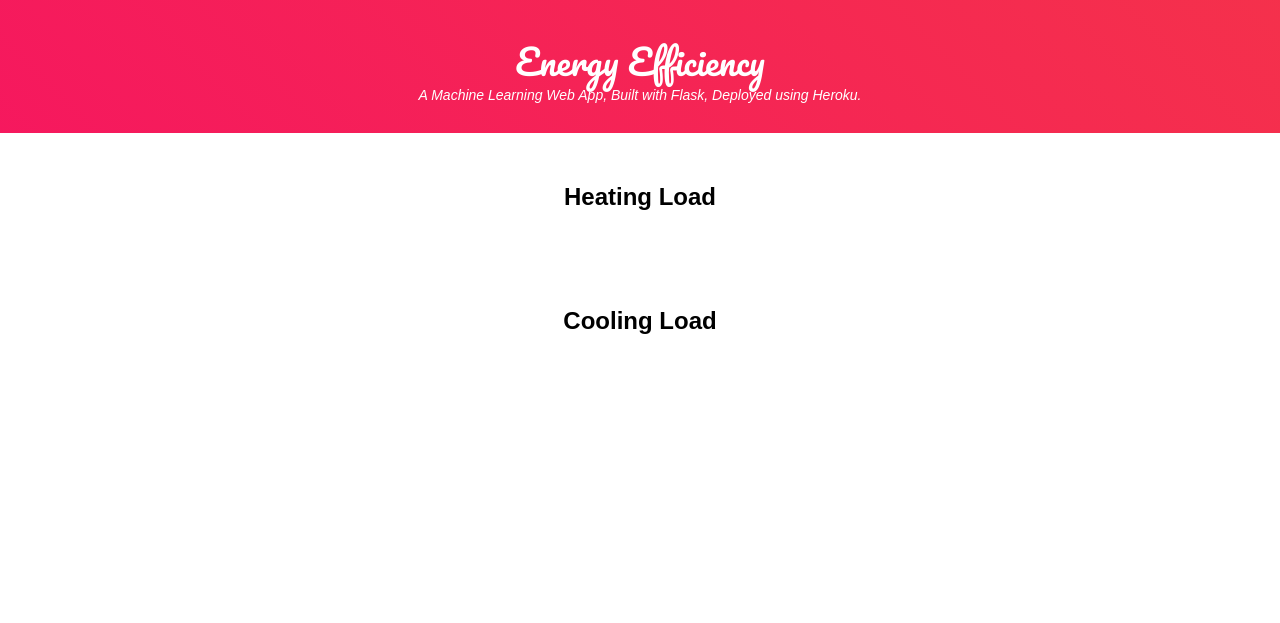
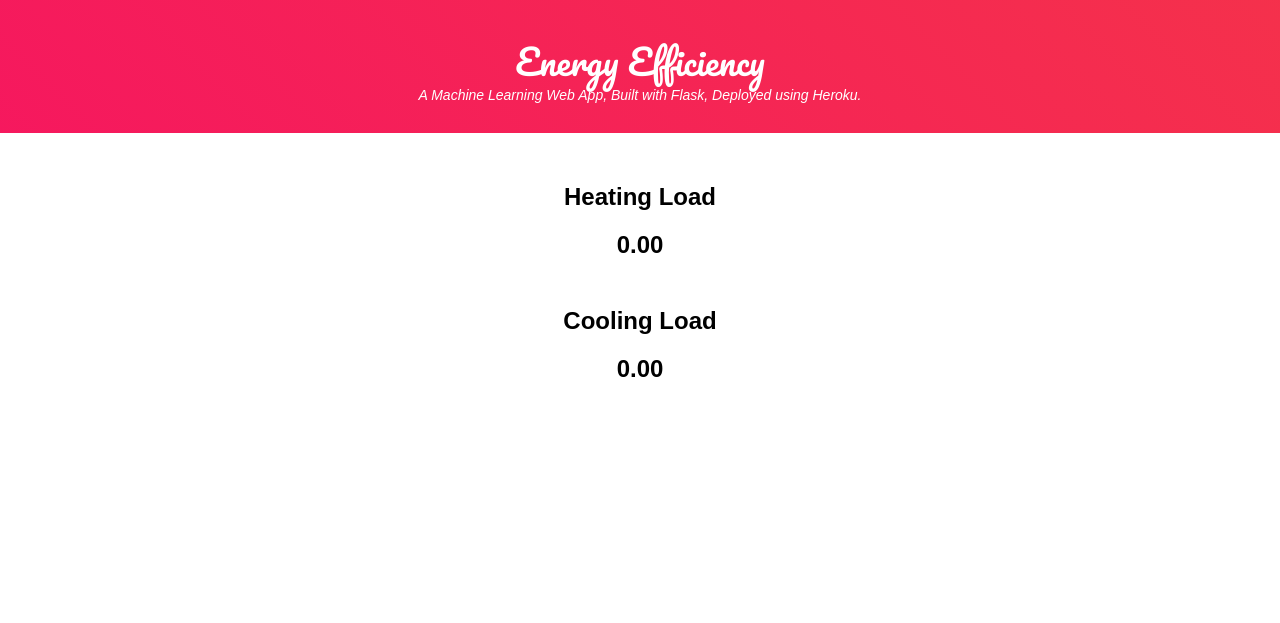
Before and after one commit to SATHISHK108/Energy_Efficiency, a Flask app: template templates/result.html in a window 1280 px wide. Shown: the top 623 px of the page. Run offline with Flask 2, Linux system fonts and the light colour scheme; the template is opened without the code that fills it, so the values that code supplies are empty; parts of the project's set-up code (start-up, migrations or seed data) failed here and were passed over; some libraries are stand-ins or nearby versions.

Commit message:
Update result.html

```diff
--- a/templates/result.html
+++ b/templates/result.html
@@ -23,9 +23,9 @@
         <!-- Result -->
         <div class="results">
             <h2>Heating Load<h2>
-                {% print(prediction[0,0])%}<br><br>
+                {% print('%.2f'%prediction[0,0])%}<br><br>
             <h2>Cooling Load<h2>
-                {% print(prediction[0,1])%}
+                {% print('%.2f'%prediction[0,1])%}
         </div>
 
         <!-- Footer -->
```
